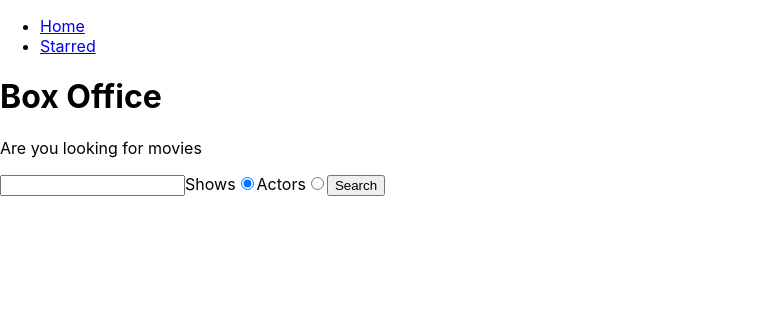
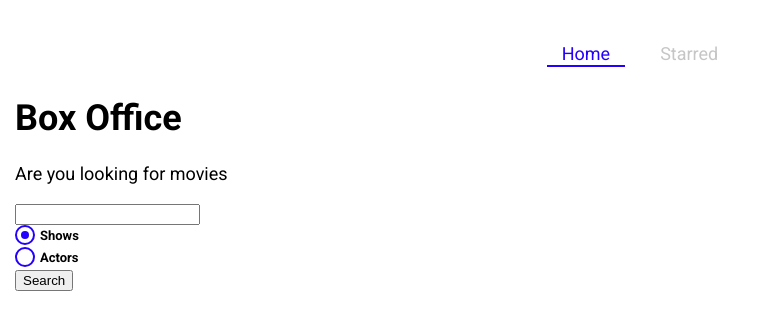
Before and after one commit to Gbirla06/box-office-app, a React (Create React App) app: page / in a window 1280 px wide. Shown: the top 330 px of the page, without its empty margins (0-780 px from the left). Built offline with nearby package versions, Linux system fonts and the light colour scheme.

Commit message:
Installed styled components. Create global theme with sc. created custom radio. used NavLink from react-router to style active link

```diff
--- a/package.json
+++ b/package.json
@@ -9,6 +9,7 @@
     "react-dom": "^18.2.0",
     "react-router-dom": "^6.15.0",
     "react-scripts": "5.0.1",
+    "styled-components": "^6.0.7",
     "web-vitals": "^2.1.4",
     "workbox-background-sync": "^6.6.0",
     "workbox-broadcast-update": "^6.6.0",
--- a/public/index.html
+++ b/public/index.html
@@ -9,8 +9,11 @@
     <link rel="apple-touch-icon" href="%PUBLIC_URL%/logo192.png" />
 
     <link rel="manifest" href="%PUBLIC_URL%/manifest.json" />
-
-    <title>React App</title>
+    <link
+      href="https://fonts.googleapis.com/css?family=Roboto:300,400,700,&display=swap"
+      rel="stylesheet"
+    />
+    <title>Box Office</title>
   </head>
   <body>
     <noscript>You need to enable JavaScript to run this app.</noscript>
--- a/src/App.jsx
+++ b/src/App.jsx
@@ -4,14 +4,16 @@
 import MainLayout from "./Components/MainLayout";
 import Show from "./Pages/Show";
 import {QueryClient,QueryClientProvider} from '@tanstack/react-query'
+import {GlobalTheme} from '../src/theme'
+
+const queryClient = new QueryClient();
 
 
-const queryClient = new QueryClient();
 
 function App() {
   return (
     <QueryClientProvider client={queryClient}>
-
+      <GlobalTheme>
         <BrowserRouter>
           <Routes>
             <Route element={<MainLayout />}>
@@ -20,21 +22,10 @@
             </Route>
             <Route path="/show/:showId" element={<Show/>} />
             <Route path="*" element={<div>No Match</div>} />
-        {/* <Route path="/" element={<App />}>
-            <Route index element={<Home />} />
-            <Route path="teams" element={<Teams />}>
-              <Route path=":teamId" element={<Team />} />
-              <Route path="new" element={<NewTeamForm />} />
-              <Route index element={<LeagueStandings />} />
-            </Route>
-          </Route>
-          <Route element={<PageLayout />}>
-            <Route path="/privacy" element={<Privacy />} />
-            <Route path="/tos" element={<Tos />} />
-          </Route>
-          <Route path="contact-us" element={<Contact />} /> */}
+
           </Routes>
         </BrowserRouter>
+      </GlobalTheme>
     </QueryClientProvider>
   );
 }
--- /dev/null
+++ b/src/Components/CustomRadio.jsx
@@ -0,0 +1,59 @@
+import {styled} from "styled-components"
+
+const CustomRadio = ({label, ...InputProps}) =>{
+
+    return (
+    <StyledRadio>
+    {label}
+    <input {...InputProps } type="radio"/>
+    <span/>
+  </StyledRadio>);
+}
+export default CustomRadio;
+
+
+const StyledRadio = styled.label`
+  display: block;
+  position: relative;
+  padding-left: 25px;
+  cursor: pointer;
+  font-size: 13px;
+  user-select: none;
+  font-weight: 700;
+  line-height: 1.65;
+  input {
+    position: absolute;
+    opacity: 0;
+    cursor: pointer;
+  }
+  span {
+    position: absolute;
+    top: 0;
+    left: 0;
+    height: 16px;
+    width: 16px;
+    background-color: #fff;
+    border: 2px solid ${({ theme }) => theme.mainColors.blue};
+    border-radius: 50%;
+  }
+  input:checked ~ span {
+    background-color: #fff;
+    border: 2px solid ${({ theme }) => theme.mainColors.blue};
+  }
+  span:after {
+    content: '';
+    position: absolute;
+    display: none;
+  }
+  input:checked ~ span:after {
+    display: block;
+  }
+  span:after {
+    top: 4px;
+    left: 4px;
+    width: 8px;
+    height: 8px;
+    border-radius: 50%;
+    background: ${({ theme }) => theme.mainColors.blue};
+  }
+`;
--- a/src/Components/Navs.jsx
+++ b/src/Components/Navs.jsx
@@ -1,4 +1,6 @@
-import { Link } from "react-router-dom";
+import { styled } from "styled-components";
+import { NavLink } from "react-router-dom";
+
 
 const LINKS = [
   {
@@ -14,14 +16,57 @@
 const Navs = () => {
   return (
     <div>
-      <ul>
+      <NavList>
         {LINKS.map((item) => (
           <li key={item.to}>
-            <Link to={item.to}>{item.text}</Link>
+            <LinkStyled to={item.to}>{item.text}</LinkStyled>
           </li>
         ))}
-      </ul>
+      </NavList>
     </div>
   );
 };
 export default Navs;
+
+
+const NavList = styled.ul`
+  display: flex;
+  justify-content: center;
+  list-style: none;
+  margin: 0 0 30px;
+  padding: 0;
+  li {
+    margin: 0 10px;
+  }
+`;
+
+const LinkStyled = styled(NavLink)`
+  display: block;
+  padding: 3px 15px;
+  position: relative;
+  text-decoration: none;
+  color: ${({ theme }) => theme.mainColors.gray};
+  &.active {
+    color: ${({ theme }) => theme.mainColors.blue};
+    &:after {
+      content: '';
+      position: absolute;
+      display: block;
+      height: 2px;
+      left: 0%;
+      bottom: 0;
+      background-color: ${({ theme }) => theme.mainColors.blue};
+      animation: slide-in 0.3s ease-in forwards;
+      @keyframes slide-in {
+        from {
+          left: 50%;
+          width: 0;
+        }
+        to {
+          left: 0%;
+          width: 100%;
+        }
+      }
+    }
+  }
+`;
--- a/src/Components/SearchForm.jsx
+++ b/src/Components/SearchForm.jsx
@@ -1,6 +1,6 @@
 import { useState,useEffect} from "react";
 import {useSearchStr} from "./lib/useSearchStr"
-
+import CustomRadio from "./CustomRadio"
 
 const SearchForm = ({onSearch}) =>{
     const [searchStr, setSearchStr] = useSearchStr("");
@@ -40,26 +40,21 @@
     return (<form onSubmit={onSubmit}>
         <input type="text" value={searchStr} onChange={onSearchInputChange} />
 
-        <label>
-          Shows
-          <input
-            type="radio"
+        <CustomRadio
+          label="Shows"
           name="search-option"
           value="shows"
           checked={searchOption === "shows"}
           onChange={onRadioChange}
         />
-        </label>
-        <label>
-          Actors
-          <input
-            type="radio"
+        <CustomRadio
+          label="Actors"
           name="search-option"
           value="actors"
           checked={searchOption === "actors"}
           onChange={onRadioChange}
         />
-        </label>
+
 
         <button type="submit">Search</button>
       </form>
--- a/src/Components/lib/useStarredShows.js
+++ b/src/Components/lib/useStarredShows.js
@@ -1,5 +1,4 @@
 import { useEffect,useReducer } from "react";
-import ShowCard from "../shows/ShowCard";
 
 const usePersistedReducer = (reducer,initalState,localStorageKey) =>{
     const [state, dispatch] = useReducer(reducer,initalState,(initial)=>{
--- a/src/Pages/Home.jsx
+++ b/src/Pages/Home.jsx
@@ -4,7 +4,6 @@
 import SearchForm from "./../Components/SearchForm";
 import ShowGrid from "../Components/shows/ShowGrid";
 import ActorsGrid from "../Components/actors/ActorsGrid";
-
 
 
 const Home = () => {
@@ -43,6 +42,7 @@
   };
   return (
     <div>
+
       <SearchForm onSearch={onSearch} />
       <div>{renderApiData()}</div>
     </div>
--- a/src/index.css
+++ /dev/null
@@ -1,13 +0,0 @@
-body {
-  margin: 0;
-  font-family: -apple-system, BlinkMacSystemFont, 'Segoe UI', 'Roboto', 'Oxygen',
-    'Ubuntu', 'Cantarell', 'Fira Sans', 'Droid Sans', 'Helvetica Neue',
-    sans-serif;
-  -webkit-font-smoothing: antialiased;
-  -moz-osx-font-smoothing: grayscale;
-}
-
-code {
-  font-family: source-code-pro, Menlo, Monaco, Consolas, 'Courier New',
-    monospace;
-}
--- a/src/index.jsx
+++ b/src/index.jsx
@@ -1,6 +1,5 @@
 import React from "react";
 import ReactDOM from "react-dom/client";
-import "./index.css";
 import App from "./App";
 import * as serviceWorkerRegistration from "./serviceWorkerRegistration";
 import reportWebVitals from "./reportWebVitals";
--- /dev/null
+++ b/src/theme.jsx
@@ -0,0 +1,28 @@
+import { ThemeProvider, createGlobalStyle} from "styled-components";
+
+
+const theme ={
+    fontFamily: 'Roboto, sans-serif',
+    mainColors:{
+      blue: '#2400ff',
+      gray: '#c6c6c6',
+      dark: '#353535',
+    },
+  };
+
+const  GlobalStyle = createGlobalStyle`
+  body{
+    font-family: ${({theme}) => theme.fontFamily};
+    font-size: 18px;
+    margin: 0;
+    padding-top: 40px;
+    padding-left: 15px;
+    padding-right: 15px;
+  }
+`;
+ export const GlobalTheme = ({children}) =>{
+    return <ThemeProvider theme={theme}>
+        <GlobalStyle/>
+        {children}
+        </ThemeProvider>
+  }
```
Also changed, not shown: 1 other file (tests, documents, lock files or other folders). Lines whose indentation alone changed are shown as unchanged.
